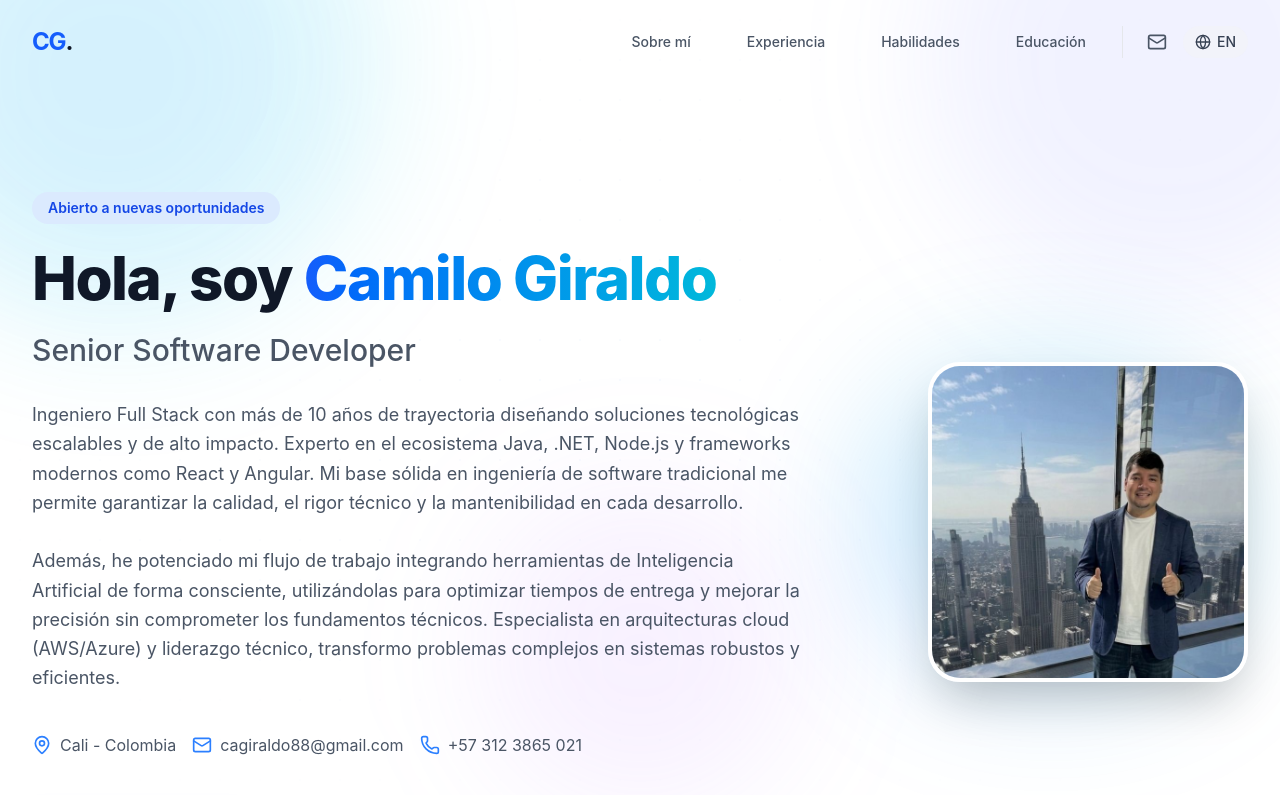
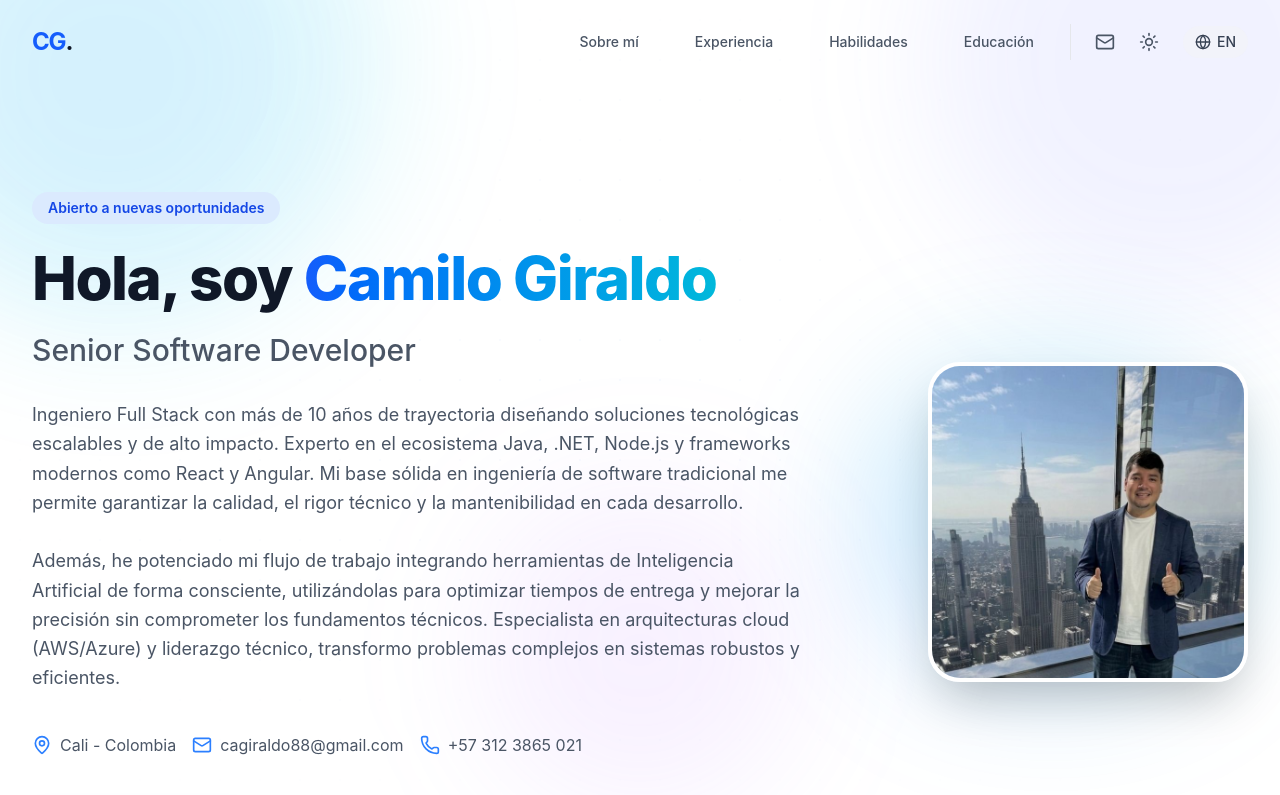
Before and after one commit to camiloGiraldoR/portafolio, a React (Vite) app: page / in a window 1280 px wide. Shown: the top 795 px of the page. Built offline with nearby package versions, Linux system fonts and the light colour scheme.

Commit message:
Fix image path and add theme toggle

```diff
--- a/src/components/Hero.jsx
+++ b/src/components/Hero.jsx
@@ -2,6 +2,7 @@ import { motion, useScroll, useTransform } from 'framer-motion';
 import { ArrowRight, MapPin, Mail, Phone } from 'lucide-react';
 import { portfolioData } from '../data/portfolioData';
 import { useLanguage } from '../context/LanguageContext';
+import profilePhoto from '../assets/photo-profile.jpeg';
 
 const Hero = () => {
     const { language } = useLanguage();
@@ -78,7 +79,7 @@ const Hero = () => {
                         className="relative w-64 h-64 md:w-80 md:h-80 rounded-[2rem] overflow-hidden border-4 border-white dark:border-zinc-800 shadow-2xl transition-all duration-300 hover:shadow-blue-500/20 hover:border-blue-200 dark:hover:border-blue-900/50"
                     >
                         <img
-                            src="/src/assets/photo-profile.jpeg"
+                            src={profilePhoto}
                             alt={`Foto de ${name}`}
                             className="w-full h-full object-cover"
                         />
--- a/src/components/Navbar.jsx
+++ b/src/components/Navbar.jsx
@@ -1,13 +1,37 @@
 import { useState, useEffect } from 'react';
 import { motion } from 'framer-motion';
-import { Menu, X, Mail, Globe } from 'lucide-react';
+import { Menu, X, Mail, Globe, Sun, Moon } from 'lucide-react';
 import { portfolioData } from '../data/portfolioData';
 import { useLanguage } from '../context/LanguageContext';
 
 const Navbar = () => {
     const [isOpen, setIsOpen] = useState(false);
     const [scrolled, setScrolled] = useState(false);
+    const [darkMode, setDarkMode] = useState(true);
     const { language, toggleLanguage } = useLanguage();
+
+    useEffect(() => {
+        // Inicializar tema basado en preferencia o default oscuro
+        const isDark = localStorage.getItem('theme') !== 'light';
+        setDarkMode(isDark);
+        if (isDark) {
+            document.documentElement.classList.add('dark');
+        } else {
+            document.documentElement.classList.remove('dark');
+        }
+    }, []);
+
+    const toggleTheme = () => {
+        const newDark = !darkMode;
+        setDarkMode(newDark);
+        if (newDark) {
+            document.documentElement.classList.add('dark');
+            localStorage.setItem('theme', 'dark');
+        } else {
+            document.documentElement.classList.remove('dark');
+            localStorage.setItem('theme', 'light');
+        }
+    };
 
     const data = portfolioData[language];
 
@@ -69,6 +93,13 @@ const Navbar = () => {
                                 <Mail size={20} />
                             </a>
                             <button
+                                onClick={toggleTheme}
+                                className="p-2 text-gray-600 hover:text-blue-600 dark:text-gray-400 dark:hover:text-blue-400 transition-colors"
+                                aria-label="Toggle theme"
+                            >
+                                {darkMode ? <Sun size={20} /> : <Moon size={20} />}
+                            </button>
+                            <button
                                 onClick={toggleLanguage}
                                 className="flex items-center space-x-1.5 px-3 py-1.5 bg-gray-100/50 hover:bg-gray-200 dark:bg-zinc-800 dark:hover:bg-zinc-700 text-gray-700 dark:text-gray-300 rounded-full transition-colors text-sm font-medium"
                                 aria-label="Toggle language"
@@ -80,6 +111,12 @@ const Navbar = () => {
                     </div>
 
                     <div className="-mr-2 flex md:hidden items-center space-x-4">
+                        <button
+                            onClick={toggleTheme}
+                            className="p-2 text-gray-600 dark:text-gray-400"
+                        >
+                            {darkMode ? <Sun size={20} /> : <Moon size={20} />}
+                        </button>
                         <button
                             onClick={toggleLanguage}
                             className="flex items-center space-x-1 px-3 py-1.5 bg-gray-100 hover:bg-gray-200 dark:bg-zinc-800 dark:hover:bg-zinc-700 text-gray-700 dark:text-gray-300 rounded-full transition-colors text-sm font-medium"
```
